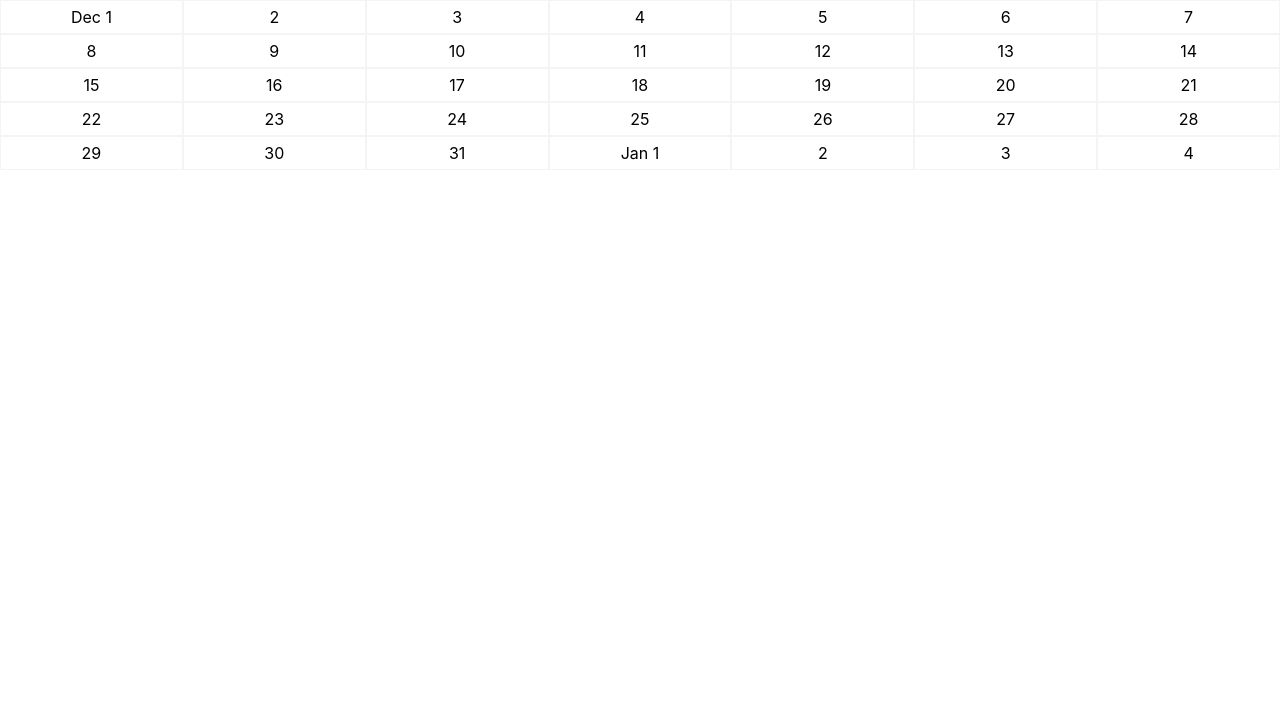
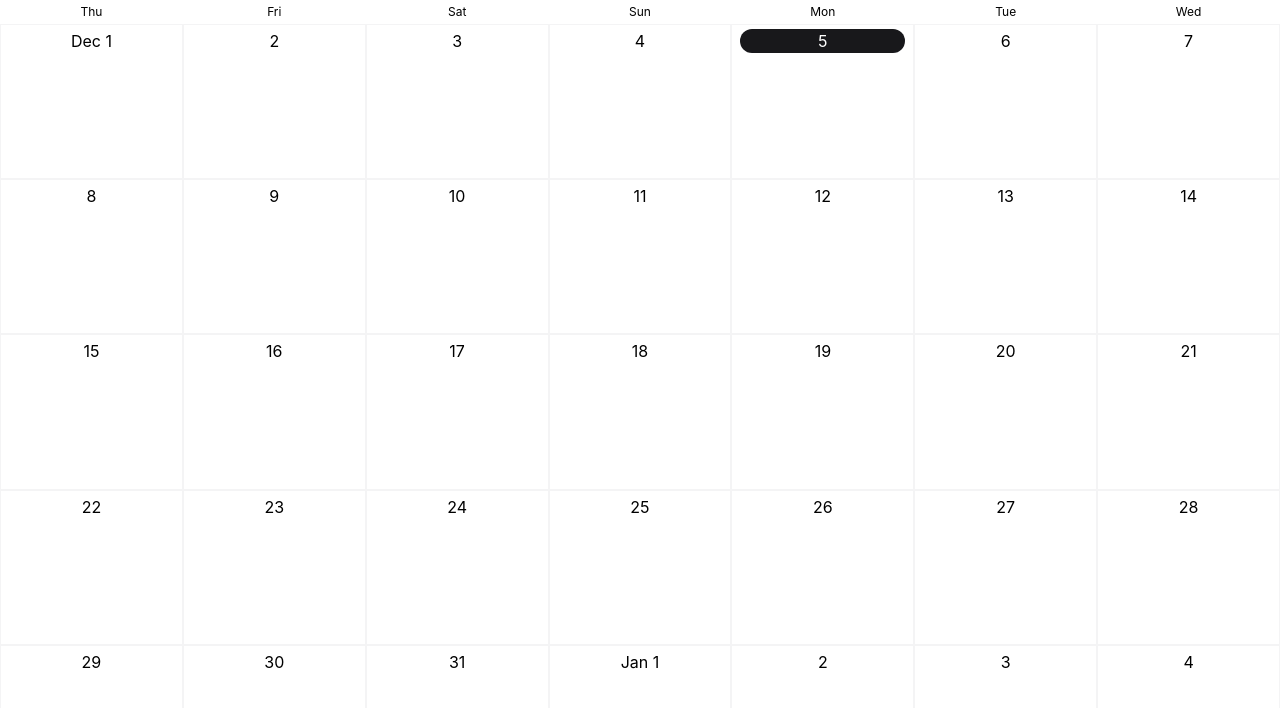
Before and after one commit to danielsprohar/nf-calendar, a React (Vite) app: page / in a window 1280 px wide. Shown: the top 708 px of the page. Built offline with nearby package versions, Linux system fonts and the light colour scheme.

Commit message:
feat: calendar month display

```diff
--- a/index.html
+++ b/index.html
@@ -11,13 +11,10 @@
       name="viewport"
       content="width=device-width, initial-scale=1.0"
     />
-    <title>NF Calendar</title>
+    <title>Calendar</title>
   </head>
   <body>
-    <div
-      id="root"
-      className="w-full h-full"
-    ></div>
+    <div id="root"></div>
     <script
       type="module"
       src="/src/main.tsx"
--- a/src/App.tsx
+++ b/src/App.tsx
@@ -1,4 +1,4 @@
-import CalendarMini from './components/calendar-mini/CalendarMini'
+import CalendarMini from './components/calendar/month/CalendarMonth'
 
 function App() {
   return (
--- a/src/components/calendar-mini/CalendarMini.tsx
+++ /dev/null
@@ -1,9 +0,0 @@
-// interface CalendarMiniProps {
-//   children?: React.ReactNode
-// }
-
-import CalendarMiniBody from './CalendarMiniBody'
-
-export default function CalendarMini() {
-  return <CalendarMiniBody />
-}
--- a/src/components/calendar-mini/CalendarMiniBody.tsx
+++ /dev/null
@@ -1,57 +0,0 @@
-import { useState } from 'react'
-
-function getStartDate(date: Date) {
-  const start = new Date(date)
-  start.setDate(1)
-  start.setDate(1 - start.getDay())
-  return start
-}
-
-function getEndDate(date: Date) {
-  const end = new Date(date)
-  end.setMonth(end.getMonth() + 1)
-  end.setDate(0)
-  end.setDate(end.getDate() + (6 - end.getDay()))
-  return end
-}
-
-export default function CalendarMiniBody() {
-  // TODO: Use calendar context to get the current calendar date
-  const [date] = useState(new Date(new Date().setHours(0, 0, 0, 0)))
-  const [today] = useState(new Date(new Date().setHours(0, 0, 0, 0)))
-  const startDate = getStartDate(date)
-  const endDate = getEndDate(date)
-  const days: Date[] = []
-
-  const firstOfMonthFormatter = new Intl.DateTimeFormat('en-US', {
-    day: 'numeric',
-    month: 'short',
-  })
-
-  for (let i = new Date(startDate); i <= endDate; i.setDate(i.getDate() + 1)) {
-    days.push(new Date(i))
-  }
-
-  return (
-    <div className="w-full h-full grid grid-cols-7 grid-rows-5">
-      {days.map((day) => (
-        <div
-          key={day.toISOString()}
-          className="w-full h-full border border-zinc-100 dark:border-zinc-800"
-        >
-          {/* Header  */}
-          <div className="px-2 py-1 text-center">
-            {day.getDate() === 1
-              ? firstOfMonthFormatter.format(day)
-              : day.getDate()}
-          </div>
-          {/* Body */}
-          <div
-            id={day.toISOString()}
-            data-test-id={day.toISOString()}
-          ></div>
-        </div>
-      ))}
-    </div>
-  )
-}
--- /dev/null
+++ b/src/components/calendar/CalendarDaysOfWeek.tsx
@@ -0,0 +1,38 @@
+interface CalendarDaysOfWeekProps {
+  weekday?: 'short' | 'narrow' | 'long'
+  abbreviated?: boolean
+}
+export default function CalendarDaysOfWeek({
+  weekday: weekdayFormat = 'short',
+  abbreviated = false,
+}: CalendarDaysOfWeekProps) {
+  const startDate = new Date()
+  const daysOfWeek: Date[] = []
+
+  const dayOfWeekFormatter = new Intl.DateTimeFormat('en-US', {
+    weekday: weekdayFormat,
+  })
+
+  for (let i = 0; i < 7; i++) {
+    daysOfWeek.push(new Date(startDate))
+    startDate.setDate(startDate.getDate() + 1)
+  }
+
+  return (
+    <div className="grid grid-cols-7 grid-rows-1">
+      {
+        // Days of the week
+        daysOfWeek.map((day) => (
+          <div
+            key={day.getTime()}
+            className="px-2 py-1 text-center text-xs"
+          >
+            {abbreviated
+              ? dayOfWeekFormatter.format(day).charAt(0)
+              : dayOfWeekFormatter.format(day)}
+          </div>
+        ))
+      }
+    </div>
+  )
+}
--- /dev/null
+++ b/src/components/calendar/mini/CalendarMiniHeader.tsx
@@ -0,0 +1,63 @@
+import CalendarDaysOfWeek from '../CalendarDaysOfWeek'
+
+interface CalendarMiniHeaderProps {
+  date?: Date
+}
+
+export default function CalendarMiniHeader({
+  date = new Date(),
+}: CalendarMiniHeaderProps) {
+  const dateFormatter = new Intl.DateTimeFormat('en-US', {
+    month: 'long',
+    year: 'numeric',
+  })
+
+  return (
+    <div className="flex flex-col">
+      <div className="flex items-center justify-between">
+        <button>
+          <svg
+            xmlns="http://www.w3.org/2000/svg"
+            fill="none"
+            viewBox="0 0 24 24"
+            stroke-width="1.5"
+            stroke="currentColor"
+            className="size-4"
+          >
+            <path
+              stroke-linecap="round"
+              stroke-linejoin="round"
+              d="M15.75 19.5 8.25 12l7.5-7.5"
+            />
+          </svg>
+        </button>
+        <div
+          className="font-semibold"
+          role="heading"
+        >
+          {dateFormatter.format(date)}
+        </div>
+        <button>
+          <svg
+            xmlns="http://www.w3.org/2000/svg"
+            fill="none"
+            viewBox="0 0 24 24"
+            stroke-width="1.5"
+            stroke="currentColor"
+            className="size-4"
+          >
+            <path
+              stroke-linecap="round"
+              stroke-linejoin="round"
+              d="m8.25 4.5 7.5 7.5-7.5 7.5"
+            />
+          </svg>
+        </button>
+      </div>
+      <CalendarDaysOfWeek
+        weekday="short"
+        abbreviated={true}
+      />
+    </div>
+  )
+}
--- /dev/null
+++ b/src/components/calendar/month/CalendarMonth.tsx
@@ -0,0 +1,11 @@
+import CalendarMonthBody from './CalendarMonthBody'
+import CalendarMonthHeader from './CalendarMonthHeader'
+
+export default function CalendarMini() {
+  return (
+    <div className="flex-1 flex flex-col">
+      <CalendarMonthHeader />
+      <CalendarMonthBody />
+    </div>
+  )
+}
--- /dev/null
+++ b/src/components/calendar/month/CalendarMonthBody.tsx
@@ -0,0 +1,52 @@
+import { useState } from 'react'
+import { getStartDate, getEndDate, isSameDay } from '../../../util/chrono.util'
+
+export default function CalendarMonthBody() {
+  // TODO: Use calendar context to get the current calendar date
+  const [date] = useState(new Date(new Date().setHours(0, 0, 0, 0)))
+  const [today] = useState(new Date(new Date().setHours(0, 0, 0, 0)))
+  const startDate = getStartDate(date)
+  const endDate = getEndDate(date)
+  const days: Date[] = []
+  const firstOfMonthFormatter = new Intl.DateTimeFormat('en-US', {
+    day: 'numeric',
+    month: 'short',
+  })
+
+  for (let i = new Date(startDate); i <= endDate; i.setDate(i.getDate() + 1)) {
+    days.push(new Date(i))
+  }
+
+  return (
+    <div className="flex-1 flex flex-col">
+      <div className="flex-1 grid grid-cols-7 grid-rows-5">
+        {days.map((day) => (
+          <div
+            key={day.toISOString()}
+            className="w-full h-full border-[0.5px] border-zinc-100 dark:border-zinc-800"
+          >
+            {/* Header  */}
+            <div className="px-2 py-1 text-center">
+              <div
+                className={
+                  isSameDay(today, day)
+                    ? 'rounded-full bg-zinc-900 text-white dark:bg-zinc-200 dark:text-black'
+                    : ''
+                }
+              >
+                {day.getDate() === 1
+                  ? firstOfMonthFormatter.format(day)
+                  : day.getDate()}
+              </div>
+            </div>
+            {/* Body */}
+            <div
+              id={day.toISOString()}
+              data-test-id={day.toISOString()}
+            ></div>
+          </div>
+        ))}
+      </div>
+    </div>
+  )
+}
--- /dev/null
+++ b/src/components/calendar/month/CalendarMonthHeader.tsx
@@ -0,0 +1,5 @@
+import CalendarDaysOfWeek from '../CalendarDaysOfWeek'
+
+export default function CalendarMonthHeader() {
+  return <CalendarDaysOfWeek weekday="short" />
+}
--- a/src/index.css
+++ b/src/index.css
@@ -17,8 +17,15 @@
   box-sizing: border-box;
 }
 
+html,
 body {
   margin: 0;
   padding: 0;
   min-height: 100vh;
 }
+
+#root {
+  min-height: 100vh;
+  display: flex;
+  flex-direction: column;
+}
--- /dev/null
+++ b/src/util/chrono.util.ts
@@ -0,0 +1,22 @@
+export function getStartDate(date: Date) {
+  const start = new Date(date)
+  start.setDate(1)
+  start.setDate(1 - start.getDay())
+  return start
+}
+
+export function getEndDate(date: Date) {
+  const end = new Date(date)
+  end.setMonth(end.getMonth() + 1)
+  end.setDate(0)
+  end.setDate(end.getDate() + (6 - end.getDay()))
+  return end
+}
+
+export function isSameDay(date: Date, date2: Date) {
+  return (
+    date.getDate() === date2.getDate() &&
+    date.getMonth() === date2.getMonth() &&
+    date.getFullYear() === date2.getFullYear()
+  )
+}
--- a/tailwind.config.js
+++ b/tailwind.config.js
@@ -1,8 +1,8 @@
 /** @type {import('tailwindcss').Config} */
 export default {
-  content: ["./index.html", "./src/**/*.{js,ts,jsx,tsx}"],
+  content: ['./index.html', './src/**/*.{js,ts,jsx,tsx}'],
   theme: {
     extend: {},
   },
   plugins: [],
-};
+}
```
